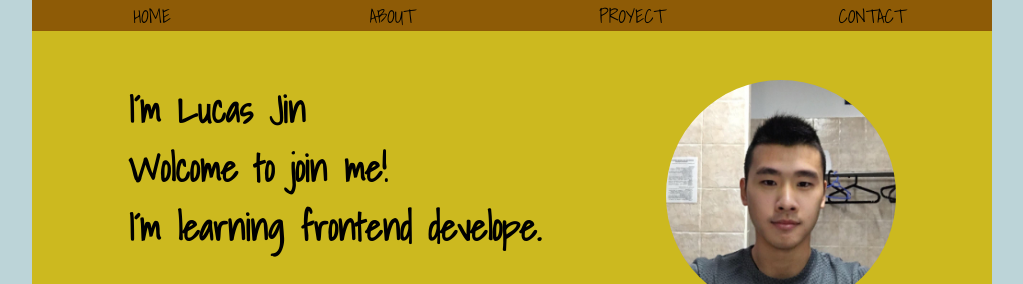
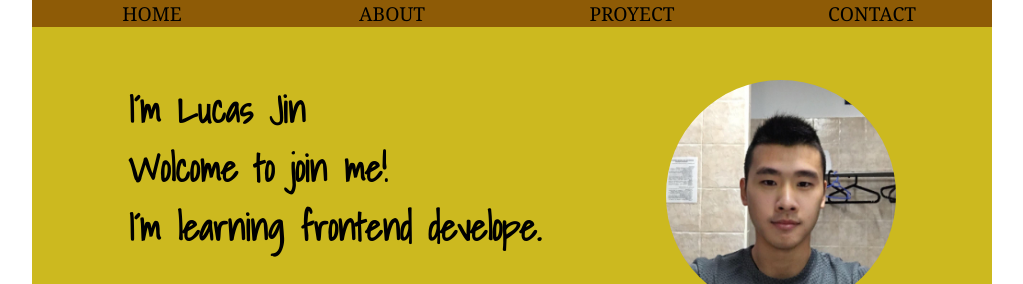
Before and after one commit to lucas1004jx/lucas1004jx.github.io, a plain HTML site: page index.htm in a window 1280 px wide. Shown: the top 284 px of the page, without its empty margins (128-1151 px from the left). Drawn offline with Linux system fonts and the light colour scheme.

Commit message:
Update main.css

```diff
--- a/main.css
+++ b/main.css
@@ -20,7 +20,7 @@ html,body,h1,h2,article,footer,div{
 /*body style*/
 html{
 
-    background:rgba(123,171,178,0.5);
+    background:#fff;
 }
 
 body{
@@ -41,8 +41,8 @@ nav {
     position:absolute;
     top:0;
     font-size:1.5vw;
-    font-family:Shadows Into Light;
-    /*text-shadow:
+    /*font-family:Shadows Into Light;
+    text-shadow:
         -2px -2px 10px #fff,
         2px 2px 10px #fff,
         0 0 20px #CCB91F,
```
